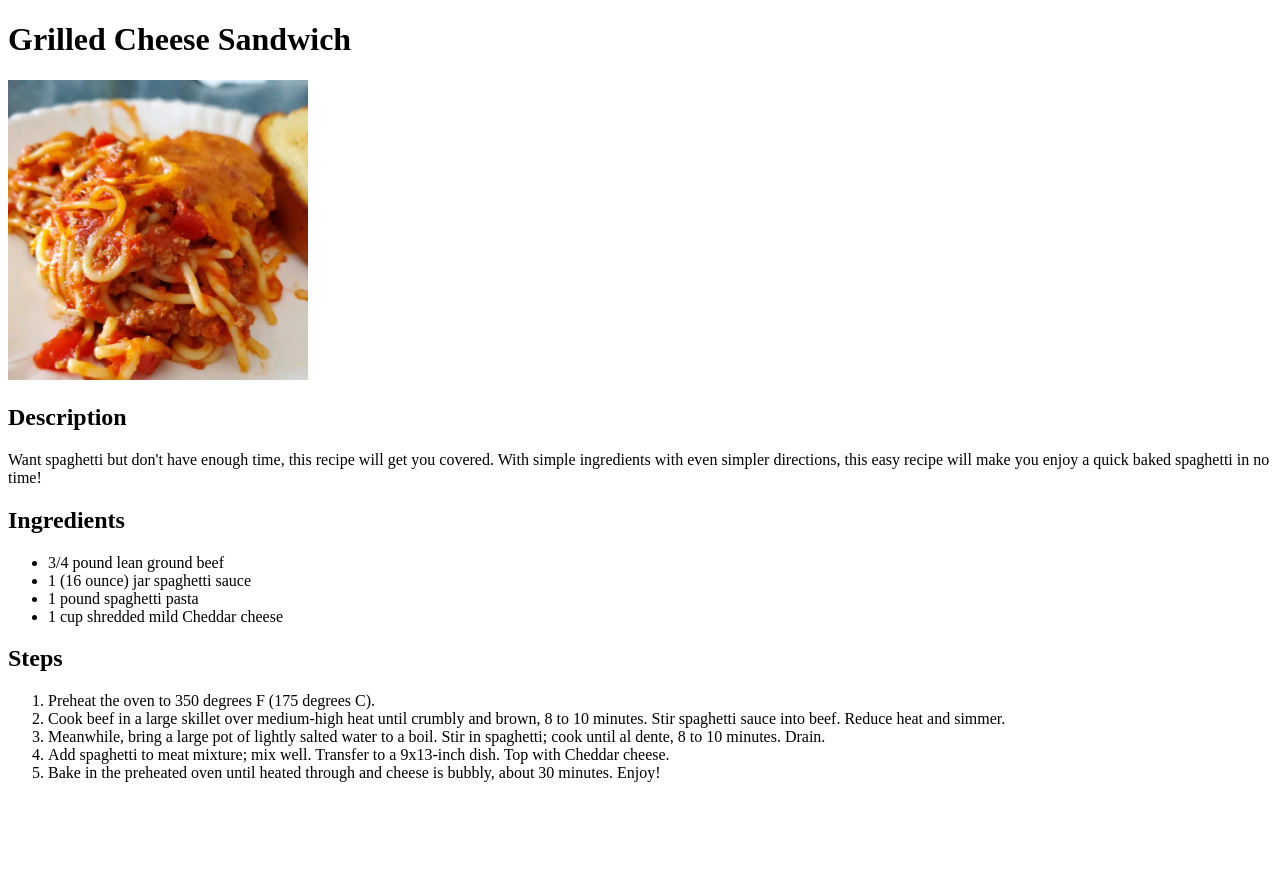
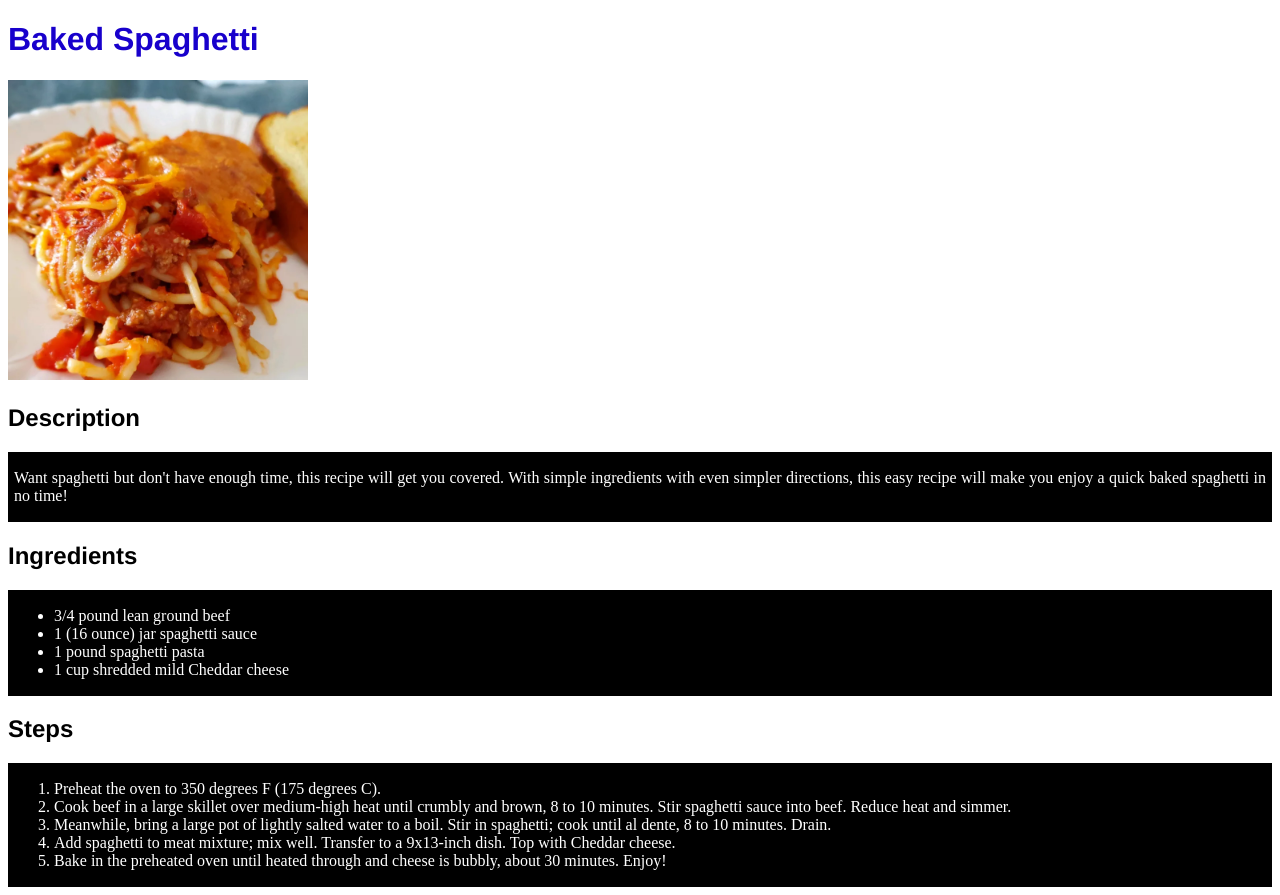
Before and after one commit to PancakesForRent/odin-recipes, a plain HTML site: page recipes/basicbakedspaghetti.html in a window 1280 px wide. Before the commit the page ends 800 px from the top, so only its background shows below. Drawn offline with Linux system fonts and the light colour scheme.

Commit message:
Add CSS to homepage and recipe pages

```diff
--- a/recipes/basicbakedspaghetti.html
+++ b/recipes/basicbakedspaghetti.html
@@ -2,24 +2,30 @@
 <html lang="en">
     <head>
         <meta charset="UTF-8">
-        <title>Grilled Cheese Sandwich Recipe</title>
+        <title>Baked Spaghetti Recipe</title>
+        <link rel="stylesheet" href="../styles.css">
     </head>
     <body>
-        <h1>Grilled Cheese Sandwich</h1>
+        <h1 class="heading">Baked Spaghetti</h1>
         <img src="./images/basic-baked-spaghetti.jpg" width="300" height="300">
-        <h2>Description</h2>
+        <h2 class="heading" >Description</h2>
+        <div id="description">
             <p>Want spaghetti but don't have enough time, this recipe will get you covered.
                 With simple ingredients with even simpler directions, this easy recipe will
                 make you enjoy a quick baked spaghetti in no time!
             </p>
-        <h2>Ingredients</h2>
+        </div>
+        <h2 class="heading">Ingredients</h2>
+        <div id="ingredients">
             <ul>
                 <li>3/4 pound lean ground beef</li>
                 <li>1 (16 ounce) jar spaghetti sauce</li>
                 <li>1 pound spaghetti pasta</li>
                 <li>1 cup shredded mild Cheddar cheese</li>
             </ul>
-        <h2>Steps</h2>
+        </div>
+        <h2 class="heading">Steps</h2>
+        <div id="steps">
             <ol>
                 <li>Preheat the oven to 350 degrees F (175 degrees C).</li>
                 <li>Cook beef in a large skillet over medium-high heat until crumbly and brown, 8 to 10 minutes. Stir spaghetti sauce into beef. Reduce heat and simmer.</li>
@@ -28,5 +34,6 @@
                 <li>Bake in the preheated oven until heated through and cheese is bubbly, about 30 minutes. Enjoy!
                 </li>
             </ol>
+        </div>
     </body>
 </html>
--- /dev/null
+++ b/styles.css
@@ -0,0 +1,24 @@
+.heading{
+    font-family: 'Helvetica', sans-serif;
+}
+
+h1.heading{
+    color: hsl(247, 100%, 40%);
+}
+
+.content-box{
+    background-color: rgb(255, 213, 213);
+    text-align: right
+}
+
+.content-box a{
+    font-size: 22px;
+}
+
+#description, #ingredients, #steps{
+    border: 1px black solid;
+    padding: 0 5px;
+    background-color: black;
+    color: white;
+    text-align: justify;
+}
```
Also changed, not shown: index.html (+3 -2 lines), recipes/grilledcheese.html (+11 -4 lines), recipes/strawberrypie.html (+12 -5 lines). Lines whose indentation alone changed are shown as unchanged.
